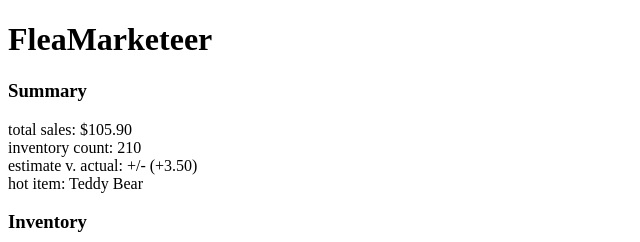
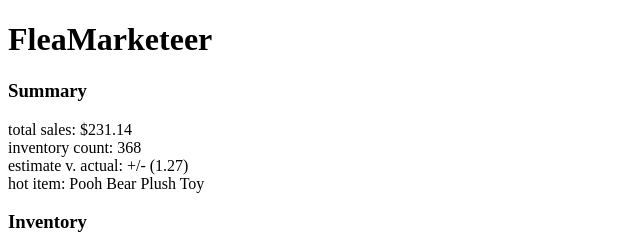
Before and after one commit to mrnbanzon/FleaMarketeer, a React app: page / in a window 1280 px wide. Shown: the top 242 px of the page, without its empty margins (0-640 px from the left). Built offline with nearby package versions, Linux system fonts and the light colour scheme; the HTML template or start-up script is replaced by a standard one.

Commit message:
State management mostly complete.

```diff
--- a/src/components/App.jsx
+++ b/src/components/App.jsx
@@ -2,16 +2,96 @@ import React from 'react';
 import PrimaryContent from './primary_content/PrimaryContent';
 import SecondaryContent from './secondary_content/SecondaryContent';
 
+// test data
+const testData = {
+  inventory: [
+    {
+      id: 0,
+      item: 'Pooh Bear Plush Toy',
+      value: 5.5,
+      amount: '49',
+      diff: 2.2
+    },
+    {
+      id: 1,
+      item: 'Red Balloon',
+      value: 2,
+      amount: '120',
+      diff: 0
+    },
+    {
+      id: 2,
+      item: 'Piglet Plush Toy',
+      value: 4.5,
+      amount: '62',
+      diff: 1.7
+    },
+    {
+      id: 3,
+      item: 'Tigger Plush Toy',
+      value: 6.0,
+      amount: '54',
+      diff: -0.5
+    },
+    {
+      id: 4,
+      item: 'Eyeore Plush Toy',
+      value: 4.0,
+      amount: '83',
+      diff: -0.25
+    }
+  ],
+  inventoryCount: 368,
+  totalSales: 231.14,
+  avgDiff: 1.27,
+  hotItem: 'Pooh Bear Plush Toy',
+  marketName: 'Market Name',
+  marketDesc:
+    'sed felis eget velit aliquet sagittis id consectetur purus ut faucibus pulvinar elementum integer enim neque volutpat ac tincidunt vitae semper quis lectus nulla at'
+}
+
 class App extends React.Component {
   constructor(props) {
     super(props);
+    this.state = testData;
+
+    this.inventoryAddItem = this.inventoryAddItem.bind(this);
+    this.handleTransaction = this.handleTransaction.bind(this);
+  }
+
+  inventoryAddItem(item) {
+    let { inventory } = this.state;
+    item.id = inventory.length;
+    item.diff = 0;
+    inventory.push(item);
+    this.setState({
+      inventory,
+      inventoryCount: this.state.inventoryCount + item.amount
+    });
+  }
+
+  handleTransaction(items, total) {
+    // alter inventory, inventoryCount, totalSales
+    console.log(items);
+    console.log(total);
   }
 
   render() {
     return (
       <React.Fragment>
-        <PrimaryContent />
-        <SecondaryContent />
+        <PrimaryContent
+          inventory={this.state.inventory}
+          inventoryCount={this.state.inventoryCount}
+          inventoryAddItem={this.inventoryAddItem}
+          totalSales={this.state.totalSales}
+          avgDiff={this.state.avgDiff}
+          hotItem={this.state.hotItem}
+        />
+        <SecondaryContent
+          marketName={this.state.marketName}
+          marketDesc={this.state.marketDesc}
+          handleTransaction={this.handleTransaction}
+        />
       </React.Fragment>
     );
   }
--- a/src/components/primary_content/AddItem.jsx
+++ b/src/components/primary_content/AddItem.jsx
@@ -22,6 +22,8 @@ class AddItem extends React.Component {
   handleSubmit(e) {
     e.preventDefault();
     let { item, value, amount } = this.state;
+    value = parseFloat(value);
+    amount = parseInt(amount);
     this.props.add({ item, value, amount });
   }
 
--- a/src/components/primary_content/Inventory.jsx
+++ b/src/components/primary_content/Inventory.jsx
@@ -1,51 +1,12 @@
 import React from 'react';
 import AddItem from './AddItem';
 
-// test data -- remove later
-const data = [
-  {
-    id: 0,
-    item: 'Pooh Bear Plush Toy',
-    value: 5.5,
-    amount: '49',
-    diff: 2.2
-  },
-  {
-    id: 1,
-    item: 'Red Balloon',
-    value: 2,
-    amount: '120',
-    diff: 0
-  },
-  {
-    id: 2,
-    item: 'Piglet Plush Toy',
-    value: 4.5,
-    amount: '62',
-    diff: 1.7
-  },
-  {
-    id: 3,
-    item: 'Tigger Plush Toy',
-    value: 6.0,
-    amount: '54',
-    diff: -0.5
-  },
-  {
-    id: 4,
-    item: 'Eyeore Plush Toy',
-    value: 4.0,
-    amount: '83',
-    diff: -0.25
-  }
-];
-
-const Inventory = props => {
+const Inventory = ({ items, addItem }) => {
   return (
     <div className="inventory">
       <h3>Inventory</h3>
-      <div className="inventory__details">
-        <AddItem add={state => console.log(state)} />
+      <div className="inventory__table">
+        <AddItem add={addItem} />
         <table>
           <thead>
             <tr>
@@ -56,7 +17,7 @@ const Inventory = props => {
             </tr>
           </thead>
           <tbody>
-            {data.map(prod => {
+            {items.map(prod => {
               return (
                 <tr key={prod.id}>
                   <td>{prod.item}</td>
--- a/src/components/primary_content/PrimaryContent.jsx
+++ b/src/components/primary_content/PrimaryContent.jsx
@@ -6,8 +6,16 @@ import Inventory from './Inventory';
 const PrimaryContent = props => (
   <div className="primary-content">
     <Header />
-    <Summary />
-    <Inventory />
+    <Summary
+      inventoryCount={props.inventoryCount}
+      totalSales={props.totalSales}
+      avgDiff={props.avgDiff}
+      hotItem={props.hotItem}
+    />
+    <Inventory
+      items={props.inventory}
+      addItem={props.inventoryAddItem}
+    />
   </div>
 );
 
--- a/src/components/primary_content/Summary.jsx
+++ b/src/components/primary_content/Summary.jsx
@@ -1,33 +1,25 @@
 import React from 'react';
 
-// test data
-const data = {
-  total: '105.90',
-  count: '210',
-  diff: '+3.50',
-  hotItem: 'Teddy Bear'
-};
-
-const Summary = props => {
+const Summary = ({ inventoryCount, totalSales, avgDiff, hotItem }) => {
   return (
     <div className="summary">
       <h3>Summary</h3>
       <div className="summary__details">
         <div>
           <span>total sales: </span>
-          <span>{'$' + data.total}</span>
+          <span>{'$' + totalSales}</span>
         </div>
         <div>
           <span>inventory count: </span>
-          <span>{data.count}</span>
+          <span>{inventoryCount}</span>
         </div>
         <div>
           <span>estimate v. actual: +/- </span>
-          <span>{'(' + data.diff + ')'}</span>
+          <span>{'(' + avgDiff + ')'}</span>
         </div>
         <div>
           <span>hot item: </span>
-          <span>{data.hotItem}</span>
+          <span>{hotItem}</span>
         </div>
       </div>
     </div>
--- /dev/null
+++ b/src/components/secondary_content/IconCreator.jsx
@@ -0,0 +1,24 @@
+import React from 'react';
+
+const IconCreator = () => (
+  <div className="credit-to-icon-creator">
+    Icons made by{' '}
+    <a href="https://www.freepik.com/" title="Freepik">
+      Freepik
+      </a>{' '}
+    from{' '}
+    <a href="https://www.flaticon.com/" title="Flaticon">
+      www.flaticon.com
+      </a>{' '}
+    is licensed by{' '}
+    <a
+      href="http://creativecommons.org/licenses/by/3.0/"
+      title="Creative Commons BY 3.0"
+      target="_blank"
+    >
+      CC 3.0 BY
+      </a>
+  </div>
+);
+
+export default IconCreator;
--- a/src/components/secondary_content/Profile.jsx
+++ b/src/components/secondary_content/Profile.jsx
@@ -1,49 +1,26 @@
 import React from 'react';
+import IconCreator from './IconCreator';
 
-// test data
-const data = {
-  marketName: 'Market Name',
-  description:
-    'sed felis eget velit aliquet sagittis id consectetur purus ut faucibus pulvinar elementum integer enim neque volutpat ac tincidunt vitae semper quis lectus nulla at'
-};
-
-const Profile = ({ onTransaction }) => (
+const Profile = ({ onTransaction, marketName, marketDesc }) => (
   <React.Fragment>
     <div className="nav-anchor-container">
-      <a href="#" className="transaction" onClick={onTransaction}>
+      <a href="#" className="transaction-button" onClick={onTransaction}>
         Transaction
           </a>
     </div>
     <div className="profile">
-      <h2>{data.marketName}</h2>
+      <h2>{marketName}</h2>
       <div className="profile__img">
         <img src="./images/profile-icon.png" alt="Profile Pic" />
       </div>
       <div className="profile__desc">
         <h3>Description:</h3>
-        <p>{data.description}</p>
+        <p>{marketDesc}</p>
       </div>
       <div className="nav-anchor-container">
         <a href="#">Statistics/Transactions</a>
       </div>
-      <div className="credit-to-icon-creator">
-        Icons made by{' '}
-        <a href="https://www.freepik.com/" title="Freepik">
-          Freepik
-      </a>{' '}
-        from{' '}
-        <a href="https://www.flaticon.com/" title="Flaticon">
-          www.flaticon.com
-      </a>{' '}
-        is licensed by{' '}
-        <a
-          href="http://creativecommons.org/licenses/by/3.0/"
-          title="Creative Commons BY 3.0"
-          target="_blank"
-        >
-          CC 3.0 BY
-      </a>
-      </div>
+      <IconCreator />
     </div>
   </React.Fragment>
 );
--- a/src/components/secondary_content/SecondaryContent.jsx
+++ b/src/components/secondary_content/SecondaryContent.jsx
@@ -25,8 +25,15 @@ class SecondaryContent extends React.Component {
           <a href="#">Logout</a>
         </div>
         {this.state.isTransaction ?
-          <Transaction onBackClick={this.toggleTransaction} /> :
-          <Profile onTransaction={this.toggleTransaction} />
+          <Transaction
+            onBackClick={this.toggleTransaction}
+            handleTransaction={this.props.handleTransaction}
+          /> :
+          <Profile
+            onTransaction={this.toggleTransaction}
+            marketName={this.props.marketName}
+            marketDesc={this.props.marketDesc}
+          />
         }
       </div>
     );
--- a/src/components/secondary_content/Transaction.jsx
+++ b/src/components/secondary_content/Transaction.jsx
@@ -10,6 +10,7 @@ class Transaction extends React.Component {
     };
 
     this.add = this.add.bind(this);
+    this.handleSubmit = this.handleSubmit.bind(this);
   }
 
   add(item) {
@@ -22,7 +23,9 @@ class Transaction extends React.Component {
     });
   }
 
-  handleSubmit() { }
+  handleSubmit() {
+    this.props.handleTransaction(this.state.items, this.state.total);
+  }
 
   render() {
     return (
@@ -33,7 +36,7 @@ class Transaction extends React.Component {
           </a>
           <h4>Transaction</h4>
         </div>
-        <div className="transaction__details">
+        <div className="transaction__table">
           <AddItem add={this.add} />
           <table>
             <thead>
@@ -47,7 +50,7 @@ class Transaction extends React.Component {
               {this.state.items.map(prod => (
                 <tr key={prod.id}>
                   <td>{prod.item}</td>
-                  <td>{prod.value}</td>
+                  <td>{prod.value.toFixed(2)}</td>
                   <td>{prod.amount}</td>
                 </tr>
               ))}
@@ -60,7 +63,10 @@ class Transaction extends React.Component {
           <h3>{this.state.total.toFixed(2)}</h3>
         </div>
         <div className="nav-anchor-container">
-          <a href="#" className="transaction">
+          <a href="#"
+            className="transaction-button"
+            onClick={this.handleSubmit}
+          >
             Submit
           </a>
         </div>
```
Also changed, not shown: 1 other file (tests, documents, lock files or other folders).
